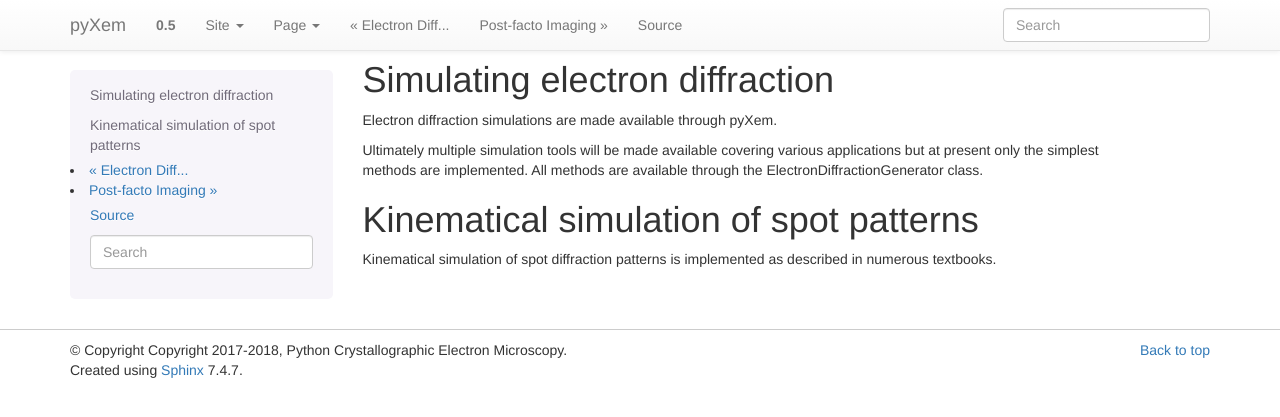
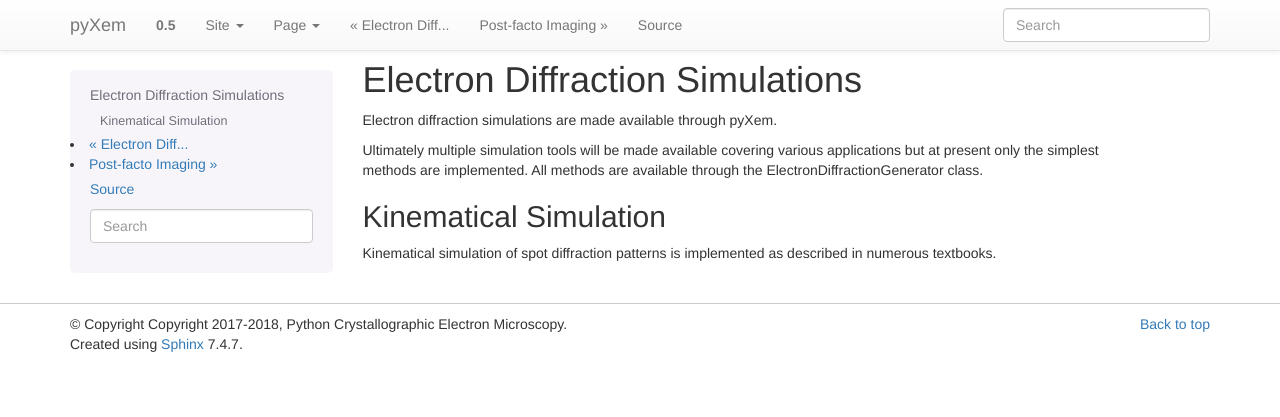
Before and after one commit to pyxem/pyxem, a Sphinx documentation site: the page built from docs/source/diffraction_simulation.rst, in a window 1280 px wide. Shown: the top 417 px of the page. Built offline with Sphinx 7.4.7, drawn with Linux system fonts in a browser that asks for light colours.

Commit message:
simulation docs tidy

```diff
--- a/docs/source/diffraction_simulation.rst
+++ b/docs/source/diffraction_simulation.rst
@@ -1,5 +1,5 @@
-Simulating electron diffraction
-===============================
+Electron Diffraction Simulations
+================================
 
 Electron diffraction simulations are made available through pyXem.
 
@@ -7,8 +7,8 @@ Ultimately multiple simulation tools will be made available covering various
 applications but at present only the simplest methods are implemented. All
 methods are available through the ElectronDiffractionGenerator class.
 
-Kinematical simulation of spot patterns
-=======================================
+Kinematical Simulation
+----------------------
 
 Kinematical simulation of spot diffraction patterns is implemented as described
 in numerous textbooks.
```
